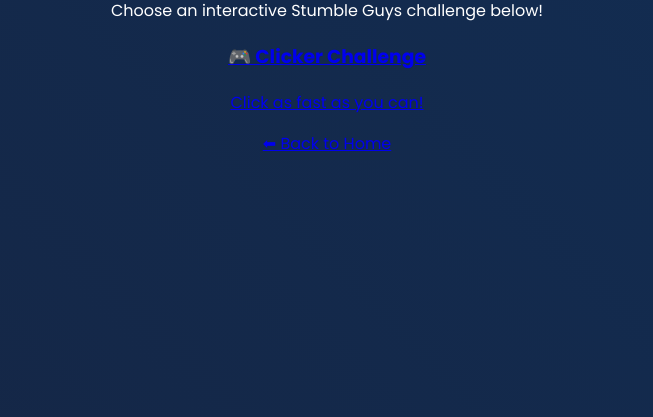
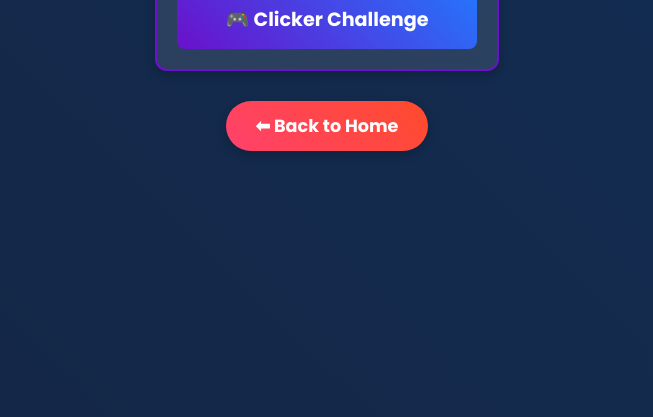
Before and after one commit to 5Shabs/5shabs-stumbleverse, a plain HTML site: page activities.html in a window 1280 px wide. Shown: the part 383-800 px from the top of the page, without its empty margins (313-966 px from the left). Drawn offline with Linux system fonts and the light colour scheme.

Commit message:
Styled Back to Home button

```diff
--- a/activities.html
+++ b/activities.html
@@ -9,13 +9,11 @@
 <body>
     <div class="container">
         <h1>StumbleVerse Activities</h1>
-        <p>Choose an interactive Stumble Guys challenge below!</p>
 
         <div class="activities-grid">
-            <a href="clicker.html" class="activity">
-                <h3>🎮 Clicker Challenge</h3>
-                <p>Click as fast as you can!</p>
-            </a>
+            <div class="activity-box">
+                <a href="clicker.html" class="activity-btn">🎮 Clicker Challenge</a>
+            </div>
         </div>
 
         <a href="index.html" class="back-btn">⬅ Back to Home</a>
--- a/styles.css
+++ b/styles.css
@@ -74,3 +74,66 @@
 .browse-btn:hover {
     background: #ffdd44;
 }
+.activities-grid {
+    display: flex;
+    justify-content: center;
+    align-items: center;
+    flex-wrap: wrap;
+    gap: 20px;
+}
+
+.activity-box {
+    background: rgba(255, 255, 255, 0.1);
+    border: 2px solid #6a11cb;
+    padding: 20px;
+    border-radius: 12px;
+    box-shadow: 0 4px 10px rgba(0, 0, 0, 0.2);
+    transition: 0.3s;
+    width: 300px;
+    text-align: center;
+}
+
+.activity-box:hover {
+    background: rgba(255, 255, 255, 0.2);
+    border-color: #2575fc;
+}
+
+.activity-btn {
+    display: block;
+    background: linear-gradient(45deg, #6a11cb, #2575fc);
+    color: white;
+    padding: 15px 25px;
+    border-radius: 8px;
+    font-size: 1.2rem;
+    text-align: center;
+    text-decoration: none;
+    font-weight: bold;
+    transition: 0.3s;
+    margin: 0 auto;
+}
+
+.activity-btn:hover {
+    background: linear-gradient(45deg, #2575fc, #6a11cb);
+}
+.back-btn {
+    display: inline-block;
+    background: linear-gradient(45deg, #ff416c, #ff4b2b);
+    color: white;
+    padding: 12px 30px;
+    border-radius: 25px;
+    font-size: 1.1rem;
+    font-weight: bold;
+    text-align: center;
+    text-decoration: none;
+    transition: 0.3s;
+    box-shadow: 0 4px 10px rgba(0, 0, 0, 0.2);
+    margin: 30px auto;
+    display: flex;
+    justify-content: center;
+    width: fit-content;
+}
+
+.back-btn:hover {
+    background: linear-gradient(45deg, #ff4b2b, #ff416c);
+    transform: scale(1.05);
+}
```
Also changed, not shown: index.html (+1 -1 lines).
